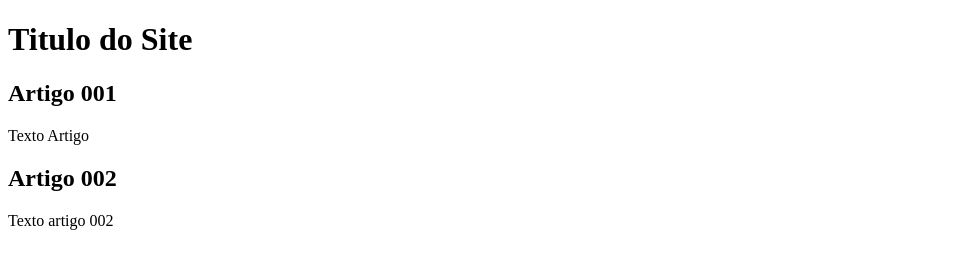
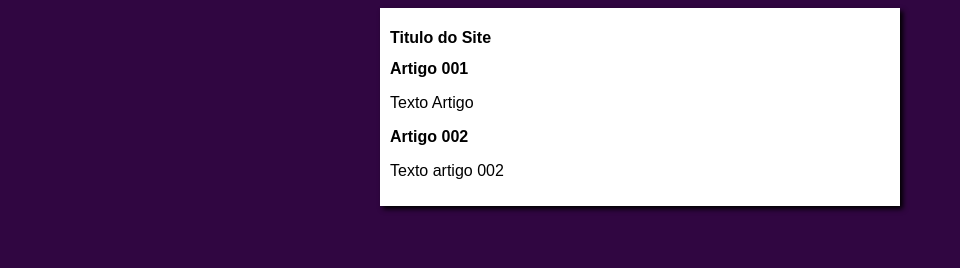
Before and after one commit to walisonfbalves/projeto-site-github, a plain HTML site: page index.html in a window 1280 px wide. Shown: the whole page, without its empty margins (0-960 px from the left). Drawn offline with Linux system fonts and the light colour scheme.

Commit message:
iniciei o desing

```diff
--- /dev/null
+++ b/estilos/style.css
@@ -0,0 +1,16 @@
+*{
+    font-family: Arial, Helvetica, sans-serif;
+    font-size: 16px;
+}
+
+body {
+    background-color: rgb(48, 6, 65);
+}
+
+main {
+    background-color: white;
+    width: 500px;
+    margin: auto;
+    padding: 10px;
+    box-shadow: 3px 3px 5px black;
+}
--- a/index.html
+++ b/index.html
@@ -5,6 +5,7 @@
     <meta http-equiv="X-UA-Compatible" content="IE=edge">
     <meta name="viewport" content="width=device-width, initial-scale=1.0">
     <title>Titulo do Site</title>
+    <link rel="stylesheet" href="estilos/style.css">
 </head>
 <body>
     <main>
```
